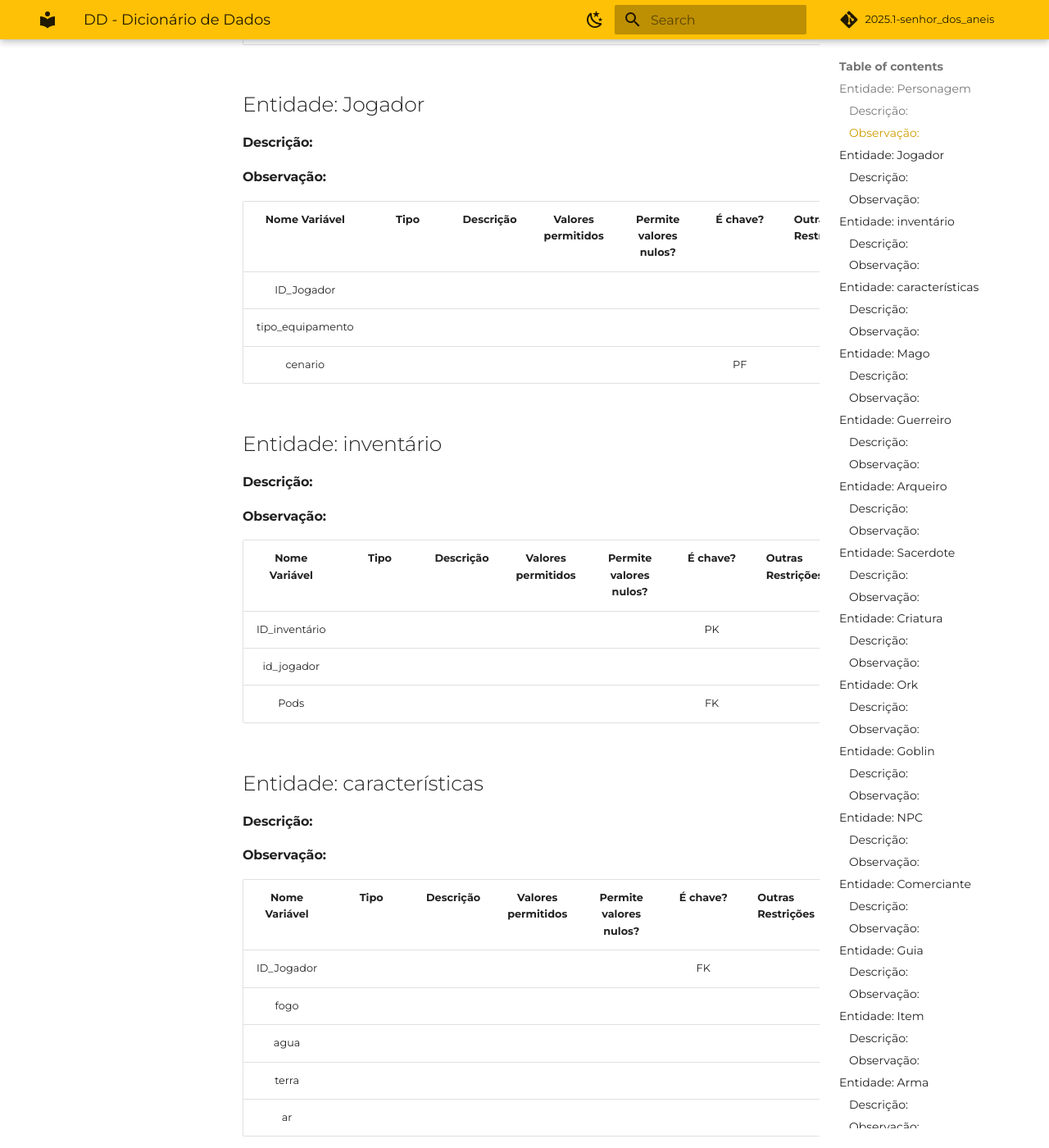
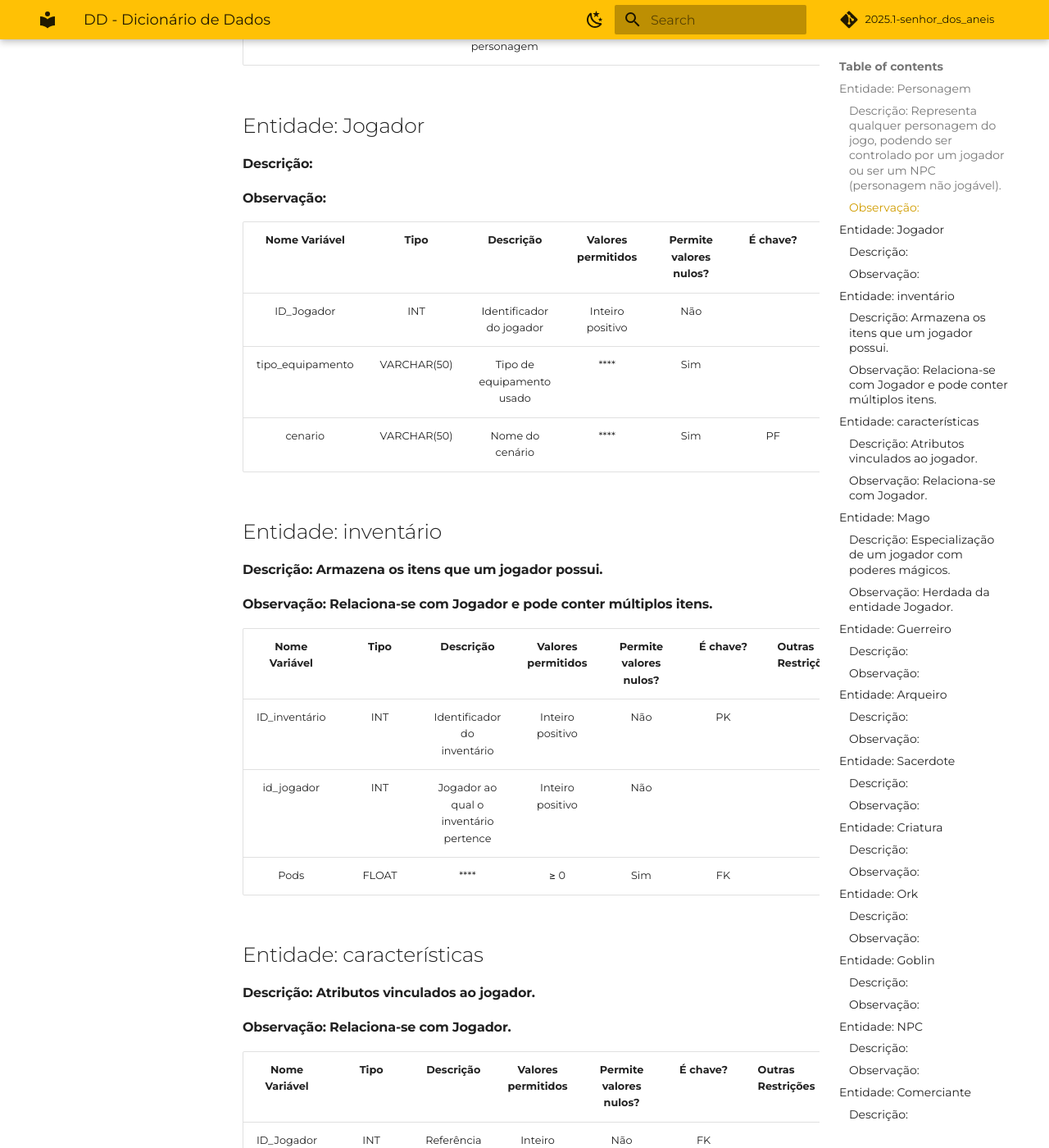
Before and after one commit to SBD1/2025.1-senhor_dos_aneis, an MkDocs documentation site: the page built from docs/DD_o_senhor_dos_aneis.md, in a window 1280 px wide and 1400 px high, scrolled down 1095 px. Shown: the whole window at 82% size. Built offline with MkDocs 1.6.1 and Material for MkDocs 9.7.7, drawn with Linux system fonts in a browser that asks for light colours; comment, search, counter and statistics services are not loaded; some of the changed text lies outside the part shown.

Commit message:
Update DD_o_senhor_dos_aneis.md

```diff
--- a/docs/DD_o_senhor_dos_aneis.md
+++ b/docs/DD_o_senhor_dos_aneis.md
@@ -5,7 +5,7 @@
 
 ## Entidade: Personagem
 
-#### Descrição:
+#### Descrição: Representa qualquer personagem do jogo, podendo ser controlado por um jogador ou ser um NPC (personagem não jogável).
 
 #### Observação:
 
@@ -28,9 +28,9 @@
 
 | Nome Variável  |     Tipo     |         Descrição          | Valores permitidos | Permite valores nulos? | É chave? | Outras Restrições |
 | :-----------:  | :----------: | :------------------------: | :----------------: | :--------------------: | :------: | ----------------- |
-| ID_Jogador     |              |                            |                    |                        |          |                   |
-|tipo_equipamento|              |                            |                    |                        |          |                   |
-|  cenario       |              |                            |                    |                        |   PF     |                   |
+| ID_Jogador     |    INT       |  Identificador do jogador  |Inteiro positivo    |        Não             |          |                   |
+|tipo_equipamento| 	VARCHAR(50) |  Tipo de equipamento usado |   ****             |        Sim             |          |                   |
+|  cenario       | 	VARCHAR(50) |  Nome do cenário           |   ****             |        Sim             |   PF     |                   |
 
 
 
@@ -38,42 +38,42 @@
 
 ## Entidade: inventário
 
-#### Descrição:
+#### Descrição: Armazena os itens que um jogador possui.
 
-#### Observação:
+#### Observação: Relaciona-se com Jogador e pode conter múltiplos itens.
+
+| Nome Variável |     Tipo     |         Descrição                   | Valores permitidos | Permite valores nulos? | É chave? | Outras Restrições |
+| :-----------: | :----------: | :------------------------:          | :----------------: | :--------------------: | :------: | ----------------- |
+| ID_inventário |    	INT      |Identificador do inventário          |  Inteiro positivo  |      Não               |    PK    |                   |
+| id_jogador    |     INT      |Jogador ao qual o inventário pertence| Inteiro positivo   |      Não               |          |                   |
+|  Pods         |     FLOAT    |      ****                           |        ≥ 0         |      Sim               |    FK    |                   |
+
+## Entidade: características
+
+#### Descrição: Atributos vinculados ao jogador.
+
+#### Observação: Relaciona-se com Jogador.
 
 | Nome Variável |     Tipo     |         Descrição          | Valores permitidos | Permite valores nulos? | É chave? | Outras Restrições |
 | :-----------: | :----------: | :------------------------: | :----------------: | :--------------------: | :------: | ----------------- |
-| ID_inventário |              |                            |                    |                        |    PK    |                   |
-| id_jogador    |              |                            |                    |                        |          |                   |
-|  Pods         |              |                            |                    |                        |    FK    |                   |
-
-## Entidade: características
-
-#### Descrição:
-
-#### Observação:
-
-| Nome Variável |     Tipo     |         Descrição          | Valores permitidos | Permite valores nulos? | É chave? | Outras Restrições |
-| :-----------: | :----------: | :------------------------: | :----------------: | :--------------------: | :------: | ----------------- |
-|   ID_Jogador  |              |                            |                    |                        |   FK     |                   |
-| fogo          |              |                            |                    |                        |          |                   |
-| agua          |              |                            |                    |                        |          |                   |
-| terra         |              |                            |                    |                        |          |                   |
-| ar            |              |                            |                    |                        |          |                   |
+| ID_Jogador    |     	INT    |Referência ao jogador       | 	Inteiro positivo |       	Não             |   FK     |                   |
+| fogo          |     	INT    |elemento fogo               |        0 a 100     |        Sim             |          |                   |
+| agua          |      	INT    |elemento água               |        0 a 100     |        Sim             |          |                   |
+| terra         |      	INT    |elemento terra              |        0 a 100     |        Sim             |          |                   |
+| ar            |       INT    |elemento ar                 |        0 a 100     |        Sim             |          |                   |
 
 
 
 ## Entidade:  Mago
-#### Descrição:
+#### Descrição: Especialização de um jogador com poderes mágicos.
 
-#### Observação:
+#### Observação: Herdada da entidade Jogador.
 
 | Nome Variável   |     Tipo     |         Descrição          | Valores permitidos | Permite valores nulos? | É chave? | Outras Restrições |
 | :-----------:   | :----------: | :------------------------: | :----------------: | :--------------------: | :------: | ----------------- |
-| ID_Jogador      |              |                            |                    |                        |    FK    |                   |
-| atq_Magico      |              |                            |                    |                        |          |                   |
-| atq_MultElemento|              |                            |                    |                        |          |                   |
+| ID_Jogador      |    	INT      |Referência ao jogador mago  |Inteiro positivo    |   	Não                 |    FK    |                   |
+| atq_Magico      |    	INT      |ataques mágicos             |  ≥ 0               |   	Não                 |          |                   |
+| atq_MultElemento|BOOLEAN       |   ********                 |  TRUE / FALSE      |   	Sim                 |          |                   |
 
 
 
```
